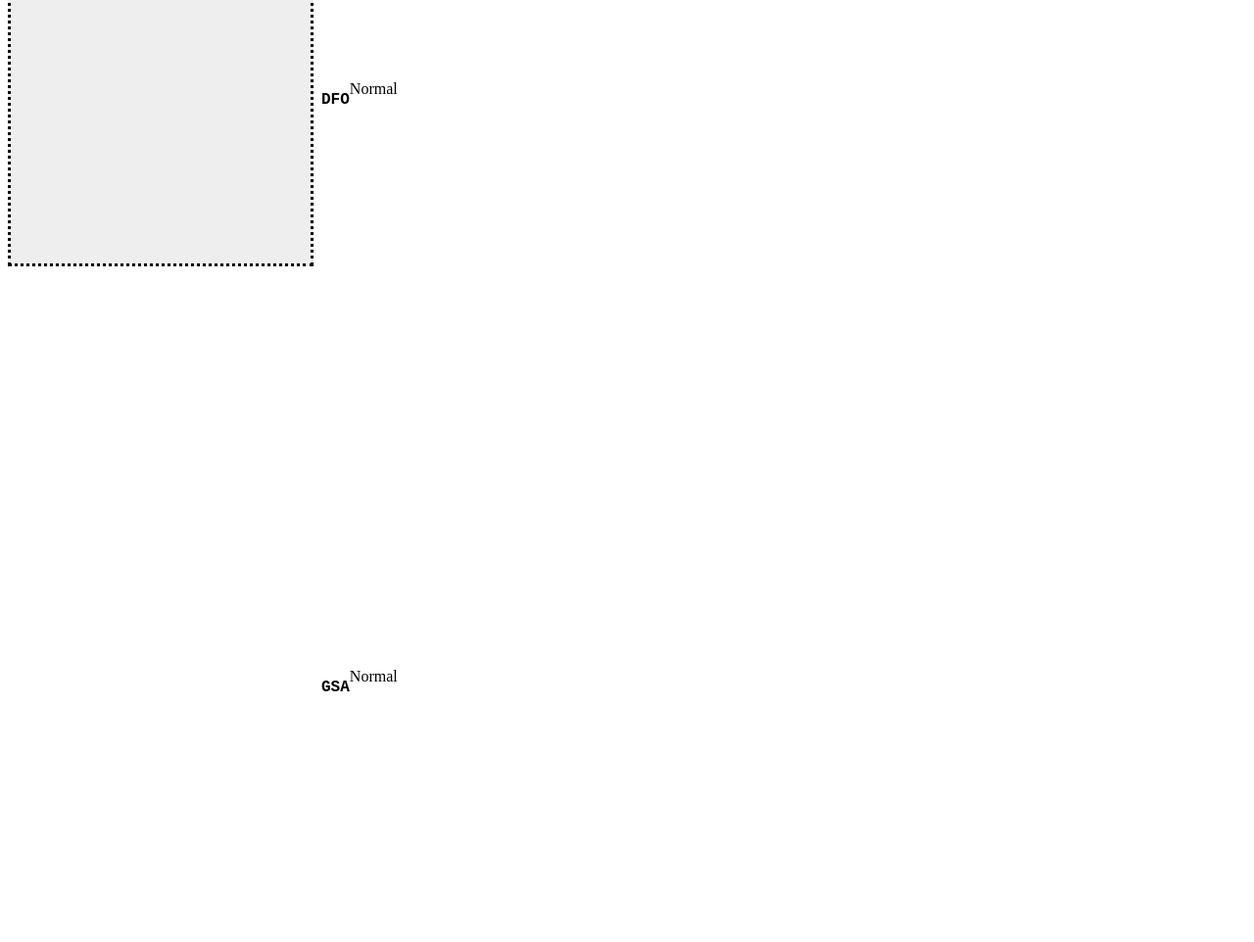
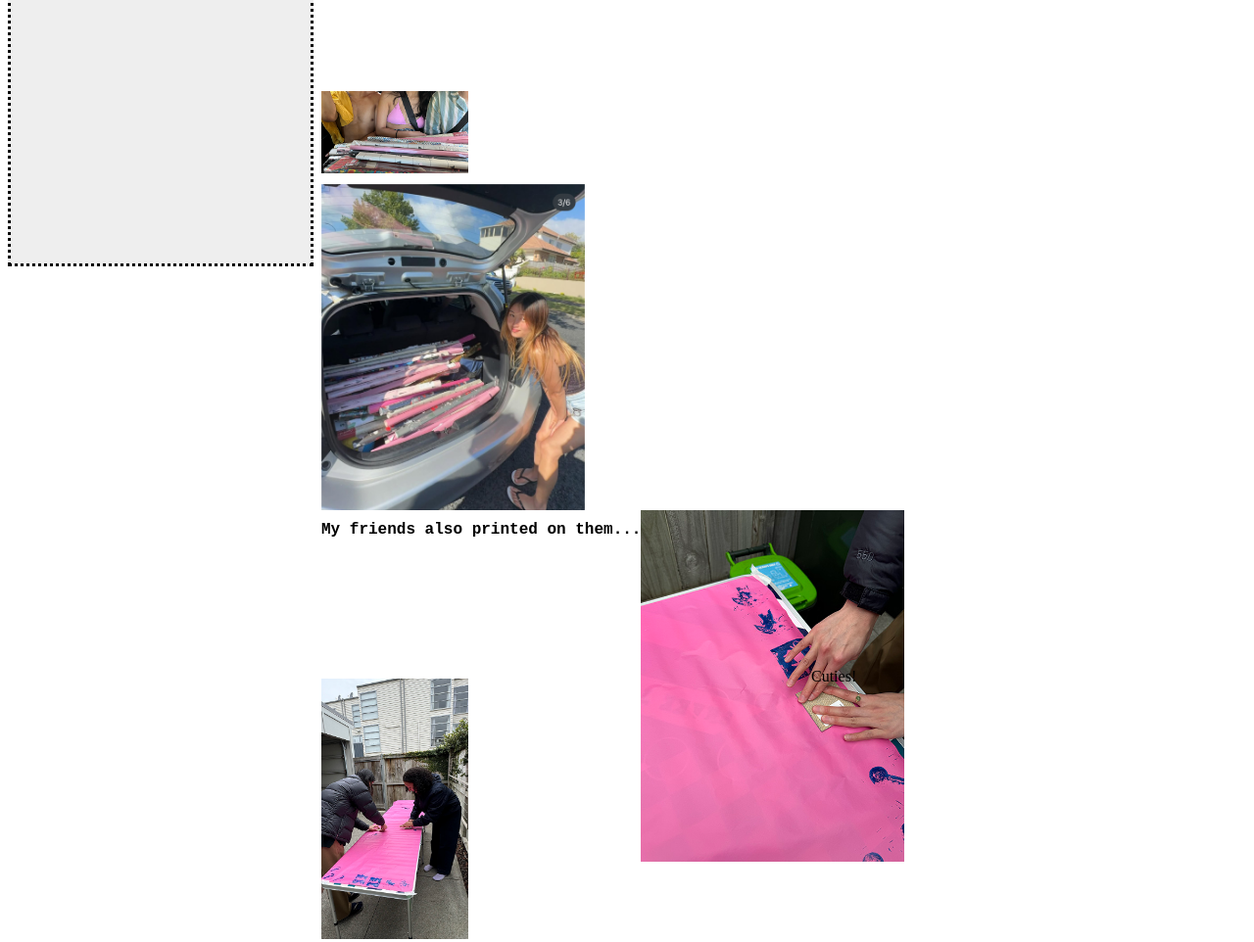
Before and after one commit to wusgitaccount/portfolio, a plain HTML site: page gifting.html in a window 1280 px wide. Shown: the part 544-1506 px from the top of the page at 98% size. Drawn offline with nearby package versions, Linux system fonts and the light colour scheme; a web font is replaced by a local one.

Commit message:
html day

```diff
--- a/gifting.html
+++ b/gifting.html
@@ -48,7 +48,7 @@
         <br><br>
       </p>
 
-      <img src="./assets/trademe_1.JPG" id="B" data-scroll-speed="15">
+      <img src="./assets/trademe_1.JPG" id="B" data-scroll-speed="15"> <br>
 
       <img src="./assets/trademe_2.JPG" id="B" data-scroll-speed="-10">
 
@@ -58,17 +58,20 @@
     </div>
 
     <div class="asz-section">
-      <h1 id="A" data-scroll-speed="10">D</h1>
-      <h1 id="B" data-scroll-speed="4">F</h1>
-      <h1 id="C" data-scroll-speed="7">O</h1>
-      <p>Normal</p>
+      <h1 id="A" data-scroll-speed=1><img src="./assets/gifting13.png"></h1>
+      <div id="B" data-scroll-speed="4"><img src="./assets/boot.jpg"> </div>
+      <h1 id="C" data-scroll-speed="7">My friends also printed on them...</h1>
+      <p><img src="./assets/gifting8.jpg"></p>
     </div>
 
     <div class="asz-section">
-      <h1 id="A" data-scroll-speed="15">G</h1>
-      <h1 id="B" data-scroll-speed="8">S</h1>
+      <h1 id="A" data-scroll-speed="15"><img src="./assets/gifting9.jpg"></h1>
+      <h1 id="B" data-scroll-speed="8"><figure>
+  <img src="./assets/wave.gif"
+  <figcaption>doododoodooodo</figcaption>
+</figure></h1>
       <h1 id="C" data-scroll-speed="10">A</h1>
-      <p>Normal</p>
+      <p>Cuties!</p>
     </div>
   </div>
 </div>
```
Also changed, not shown: assets/boot.jpg (added), assets/gifting1.jpg (added), assets/gifting10.jpg (added), assets/gifting13.png (added), assets/gifting2.jpg (added), assets/gifting3.jpg (added), assets/gifting5.JPG (added), assets/gifting6.JPG (added), assets/gifting7.jpg (added), assets/gifting8.jpg (added), assets/gifting9.jpg (added), 3 other files.
